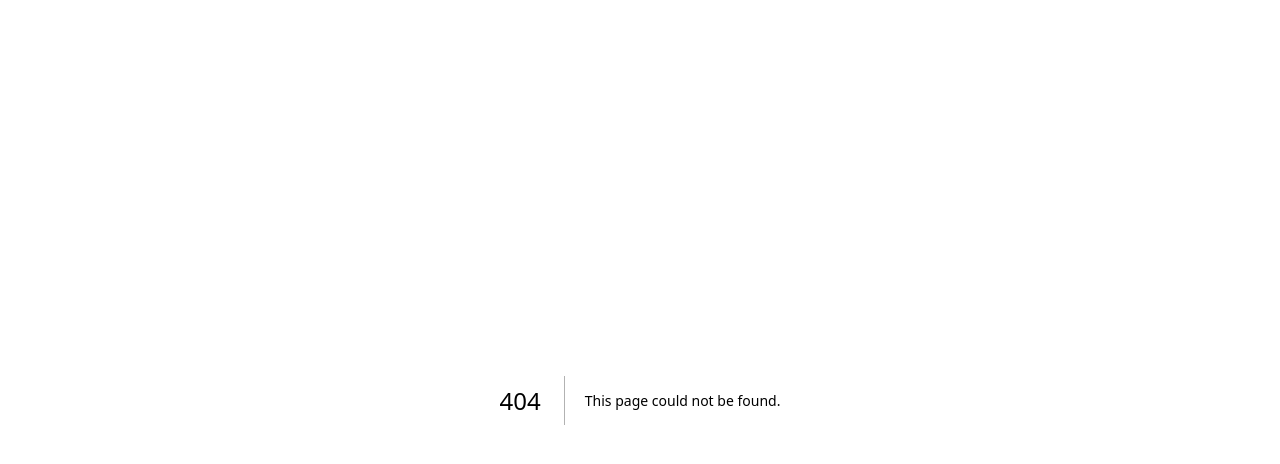
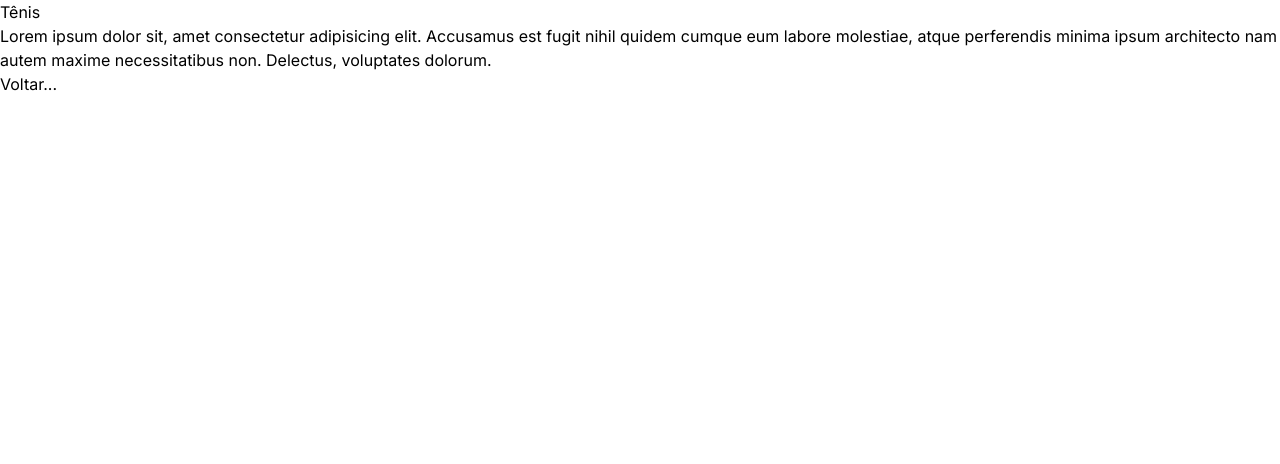
Before and after one commit to MatheusFelipeCamarinhaDuarte/loja-app, a Next.js app: page /produtos/tenis in a window 1280 px wide. Before the commit this address had no page. Shown: the top 464 px of the page. Built offline with nearby package versions, Linux system fonts and the light colour scheme.

Commit message:
adicção de rotas

```diff
--- a/src/app/globals.css
+++ b/src/app/globals.css
@@ -1,3 +1,3 @@
-@tailwind base;
-@tailwind components;
-@tailwind utilities;
+@import "tailwindcss/base";
+@import "tailwindcss/components";
+@import "tailwindcss/utilities";
--- a/src/app/page.jsx
+++ b/src/app/page.jsx
@@ -1,9 +1,14 @@
-import Image from 'next/image'
+import Link from "next/link";
 
 export default function Home() {
   return (
     <>
       <h1>HOME PAGE</h1>
+      <div>
+        <Link href="/produtos/tenis">TÊNIS</Link> |
+        <Link href="/produtos/produto/Tenis-preto">TÊNIS PRETO</Link> |
+        <Link href="/produtos/produto/camisa-xadrez">CAMISA-X</Link>
+      </div>
     </>
   )
 }
--- /dev/null
+++ b/src/app/produtos/produto/[camisa]/page.jsx
@@ -0,0 +1,13 @@
+import Link from "next/link";
+
+export default function CamisaSlug({params}) {
+  return (
+    <div>
+        <h1>Dados de Camisas</h1>
+        <div>
+            <p>O valor é : {params.camisa}</p>
+            <p><Link href="/" >Voltar...</Link></p>
+        </div>
+    </div>
+  )
+}
--- /dev/null
+++ b/src/app/produtos/produto/[slug]/page.jsx
@@ -0,0 +1,14 @@
+import Link from 'next/link'
+
+
+export default function MeuProduto({params}) {
+  return (
+    <div>
+        <h1>Recuperando o parâmetro [Slug]</h1>
+        <div>
+            <p>O valor é : {params.slug}</p>
+            <p><Link href="/" >Voltar...</Link></p>
+        </div>
+    </div>
+  )
+}
--- /dev/null
+++ b/src/app/produtos/tenis/page.jsx
@@ -0,0 +1,13 @@
+import Link from "next/link";
+
+export default function Tenis() {
+  return (
+    <div>
+        <h1>Tênis</h1>
+        <div>
+            <p>Lorem ipsum dolor sit, amet consectetur adipisicing elit. Accusamus est fugit nihil quidem cumque eum labore molestiae, atque perferendis minima ipsum architecto nam autem maxime necessitatibus non. Delectus, voluptates dolorum.</p>
+            <p><Link href="/"> Voltar...</Link></p>
+        </div>
+    </div>
+  )
+}
```
